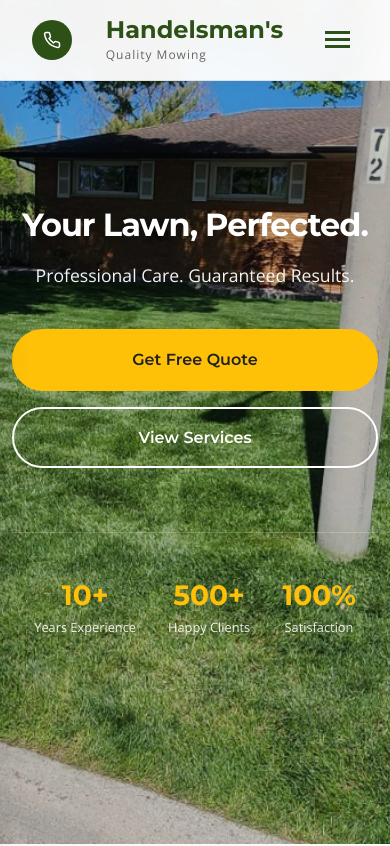
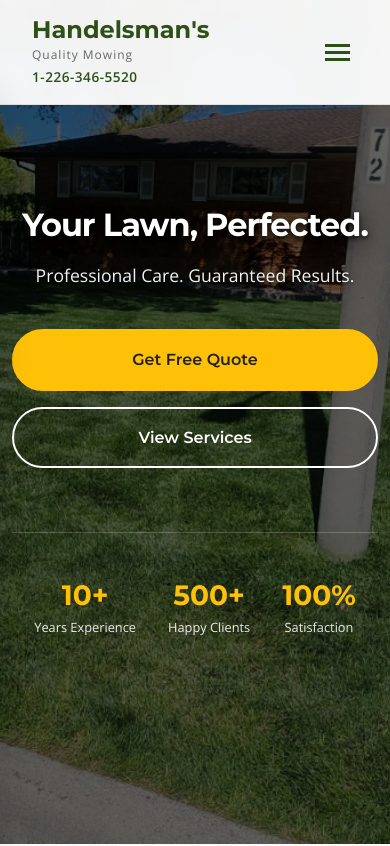
Before and after one commit to SemperSys/Handelsman, a website: page index.html in a window 390 px wide. Shown: the top 846 px of the page. Drawn offline with nearby package versions, Linux system fonts and the light colour scheme; no server answers.

Commit message:
add phone number link to navigation for easy contact

```diff
--- a/css/styles.css
+++ b/css/styles.css
@@ -166,6 +166,10 @@ ul {
     box-shadow: 0 4px 12px rgba(45, 80, 22, 0.2);
 }
 
+.nav-logo-phone {
+    display: none !important;
+}
+
 .nav-toggle {
     display: none;
     flex-direction: column;
@@ -298,7 +302,7 @@ ul {
     bottom: 2rem;
     left: 50%;
     transform: translateX(-50%);
-    display: flex;
+    display: none;
     flex-direction: column;
     align-items: center;
     gap: 0.5rem;
@@ -1228,13 +1232,16 @@ section {
     }
 
     .nav-phone {
-        padding: 0.5rem 1rem;
+        display: none;
+    }
+
+    .nav-logo-phone {
+        display: block !important;
         font-size: 0.85rem;
-        order: -1;
-    }
-
-    .nav-phone span {
-        display: none;
+        font-weight: 600;
+        color: var(--primary-green);
+        margin-top: 0.15rem;
+        letter-spacing: 0.5px;
     }
 
     .feature,
@@ -1251,6 +1258,23 @@ section {
         grid-template-columns: 1fr;
     }
 
+    .contact-map {
+        min-height: auto;
+    }
+
+    .cover-photo-container {
+        min-height: auto;
+        background-color: #4a8c2a;
+        border-radius: 12px;
+    }
+
+    .cover-photo {
+        object-fit: contain;
+        width: 100%;
+        height: auto;
+        border-radius: 12px;
+    }
+
     .footer-content {
         grid-template-columns: 1fr;
         gap: 2rem;
@@ -1258,17 +1282,8 @@ section {
 }
 
 @media (max-width: 640px) {
-    .nav-phone {
-        padding: 0.5rem;
-        border-radius: 50%;
-        width: 40px;
-        height: 40px;
-        justify-content: center;
-    }
-
-    .nav-phone svg {
-        width: 18px;
-        height: 18px;
+    .hero-overlay {
+        background: rgba(0, 0, 0, 0.55);
     }
 
     .hero-title {
@@ -1278,14 +1293,22 @@ section {
         white-space: normal;
         max-width: 100%;
         padding: 0 0.5rem;
+        text-shadow:
+            0 2px 4px rgba(0, 0, 0, 0.8),
+            0 4px 16px rgba(0, 0, 0, 0.6),
+            0 0 40px rgba(0, 0, 0, 0.4);
     }
 
     .hero-subtitle {
         font-size: 1.1rem;
+        text-shadow:
+            0 1px 3px rgba(0, 0, 0, 0.8),
+            0 3px 12px rgba(0, 0, 0, 0.5);
     }
 
     .hero-content {
         padding: var(--spacing-sm);
+        padding-top: 5rem;
         width: 100%;
         max-width: 100%;
         overflow: visible;
@@ -1343,6 +1366,10 @@ section {
 
 /* Extra small devices */
 @media (max-width: 400px) {
+    .hero-overlay {
+        background: rgba(0, 0, 0, 0.6);
+    }
+
     .hero-title {
         font-size: 2rem;
         line-height: 1.2;
--- a/index.html
+++ b/index.html
@@ -20,6 +20,7 @@
                         <span class="logo-text">Handelsman's</span>
                         <span class="logo-subtitle">Quality Mowing</span>
                     </a>
+                    <a href="tel:+12263465520" class="nav-logo-phone">1-226-346-5520</a>
                 </div>
 
                 <button class="nav-toggle" aria-label="Toggle navigation" id="navToggle">
```
